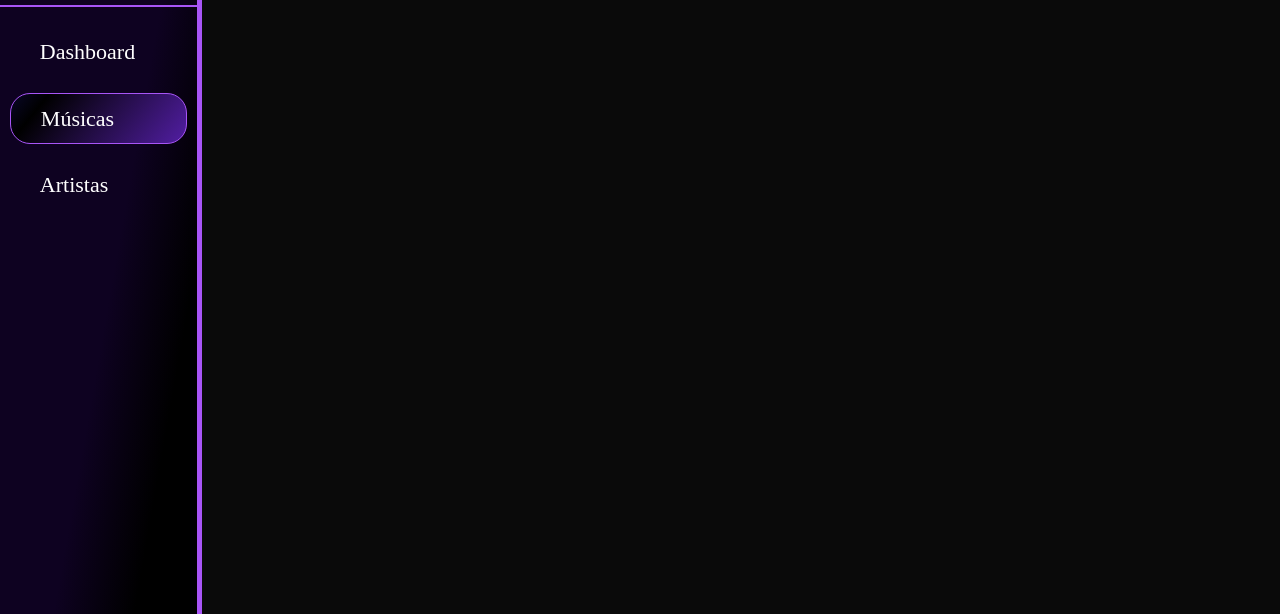
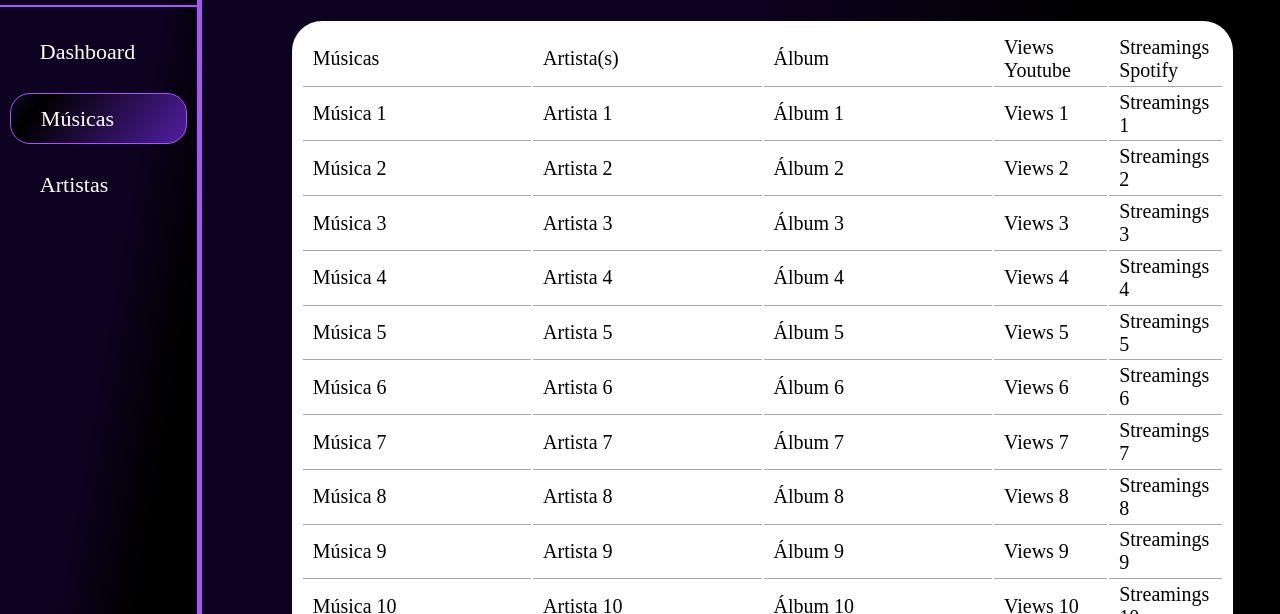
Before and after one commit to grupo5-pi/beatwise, a website: page public/listaMusica.html in a window 1280 px wide. Shown: the part 119-733 px from the top of the page. Drawn offline with Linux system fonts and the light colour scheme.

Commit message:
feat: Adiciona estilização para as grids da lista

```diff
--- a/public/css/listas.css
+++ b/public/css/listas.css
@@ -22,11 +22,13 @@ body {
     display: flex;
     height: 100vh;
     width: 100%;
-    background-color: #0A0A0A;
+    background: linear-gradient(280deg,rgba(0, 0, 0, 1) 22%, rgba(14, 2, 33, 1) 46%, rgba(14, 2, 33, 1) 89%);
 }
 
 .conteudo {
     display: flex;
+    flex-direction: column;
+    align-items: center;
     height: 100%;
     width: 83.7%;
     color: white;
@@ -69,3 +71,37 @@ body {
     padding: 15px 18px;
     border-radius: 20px;
 }
+
+/* Lista */
+.lista {
+    display: grid;
+    grid-template-columns: 25% 25% 25% 12.5% 12.5%;
+    flex-direction: row;
+    justify-content: space-between;
+    background-color: white;
+    height: 78%;
+    width: 91%;
+    border-radius: 30px;
+    padding: 10px;
+}
+
+.lista .coluna {
+    display: flex;
+    flex-direction: column;
+    justify-content: space-between;
+    height: 100%;
+    width: 100%;
+    border: solid 1px white;
+    border-radius: 20px;
+    color: black;
+    font-size: 20px;
+}
+
+.lista .coluna .grids {
+    display: flex;
+    align-items: center;
+    height: 100%;
+    margin: 0;
+    padding-left: 10px;
+    border-bottom: solid 1px #0a0a0a5a;
+}
--- a/public/listaMusica.html
+++ b/public/listaMusica.html
@@ -41,8 +41,80 @@
                 <a href="">Músicas</a>
                 <a href="" id="selected-tab">Minhas Músicas</a>
             </div>
+        </div>
 
+        <div class="lista">
+            <div class="coluna">
+                <div class="grids">Músicas</div>
+                <div class="grids">Música 1</div>
+                <div class="grids">Música 2</div>
+                <div class="grids">Música 3</div>
+                <div class="grids">Música 4</div>
+                <div class="grids">Música 5</div>
+                <div class="grids">Música 6</div>
+                <div class="grids">Música 7</div>
+                <div class="grids">Música 8</div>
+                <div class="grids">Música 9</div>
+                <div class="grids">Música 10</div>
+            </div>
+            <div class="coluna">
+                <div class="grids">Artista(s)</div>
+                <div class="grids">Artista 1</div>
+                <div class="grids">Artista 2</div>
+                <div class="grids">Artista 3</div>
+                <div class="grids">Artista 4</div>
+                <div class="grids">Artista 5</div>
+                <div class="grids">Artista 6</div>
+                <div class="grids">Artista 7</div>
+                <div class="grids">Artista 8</div>
+                <div class="grids">Artista 9</div>
+                <div class="grids">Artista 10</div>
+            </div>
+            <div class="coluna">
+                <div class="grids">Álbum</div>
+                <div class="grids">Álbum 1</div>
+                <div class="grids">Álbum 2</div>
+                <div class="grids">Álbum 3</div>
+                <div class="grids">Álbum 4</div>
+                <div class="grids">Álbum 5</div>
+                <div class="grids">Álbum 6</div>
+                <div class="grids">Álbum 7</div>
+                <div class="grids">Álbum 8</div>
+                <div class="grids">Álbum 9</div>
+                <div class="grids">Álbum 10</div>
+            </div>
+            <div class="coluna">
+                <div class="grids">Views Youtube</div>
+                <div class="grids">Views 1</div>
+                <div class="grids">Views 2</div>
+                <div class="grids">Views 3</div>
+                <div class="grids">Views 4</div>
+                <div class="grids">Views 5</div>
+                <div class="grids">Views 6</div>
+                <div class="grids">Views 7</div>
+                <div class="grids">Views 8</div>
+                <div class="grids">Views 9</div>
+                <div class="grids">Views 10</div>
+            </div>
+            <div class="coluna">
+                <div class="grids">Streamings Spotify</div>
+                <div class="grids">Streamings 1</div>
+                <div class="grids">Streamings 2</div>
+                <div class="grids">Streamings 3</div>
+                <div class="grids">Streamings 4</div>
+                <div class="grids">Streamings 5</div>
+                <div class="grids">Streamings 6</div>
+                <div class="grids">Streamings 7</div>
+                <div class="grids">Streamings 8</div>
+                <div class="grids">Streamings 9</div>
+                <div class="grids">Streamings 10</div>
+            </div>
+        </div>
 
+        <div class="paginacao">
+            <button id="anterior">Anterior</button>
+            <span id="pagina">Página 1</span>
+            <button id="proxima">Próxima</button>
         </div>
     </div>
 </body>
```
